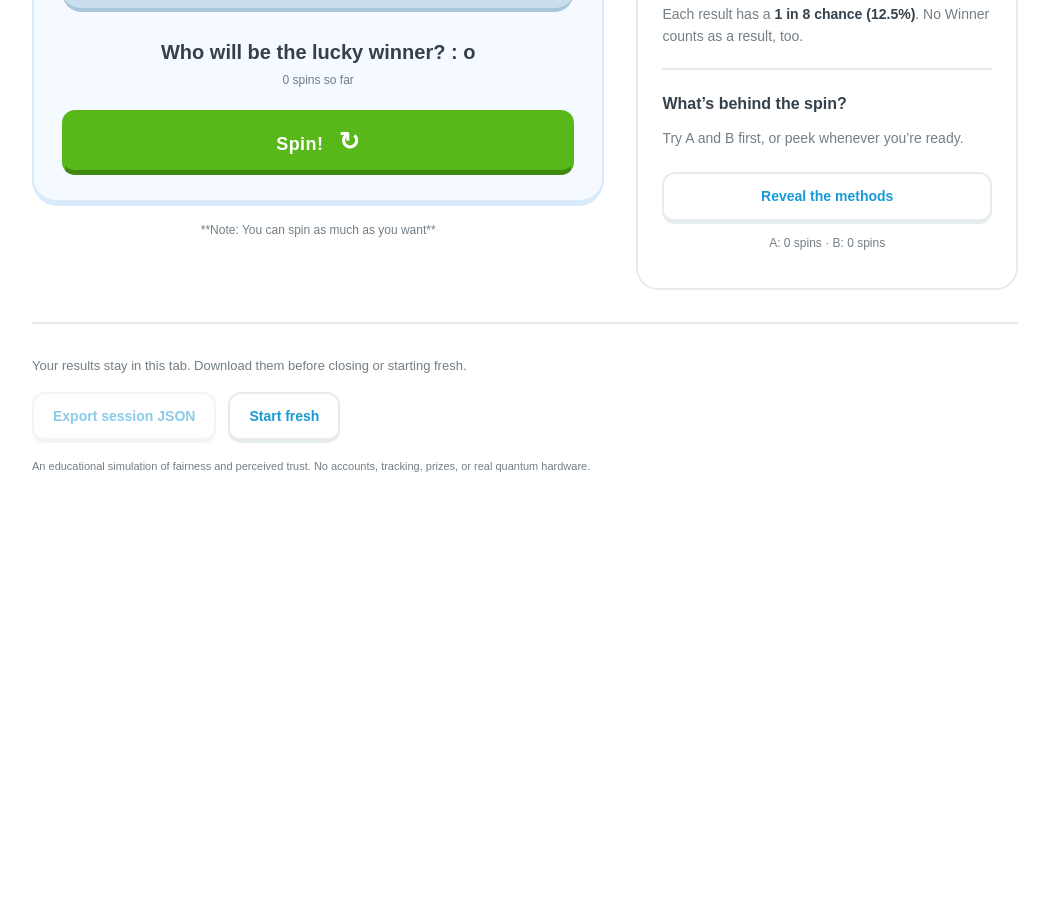
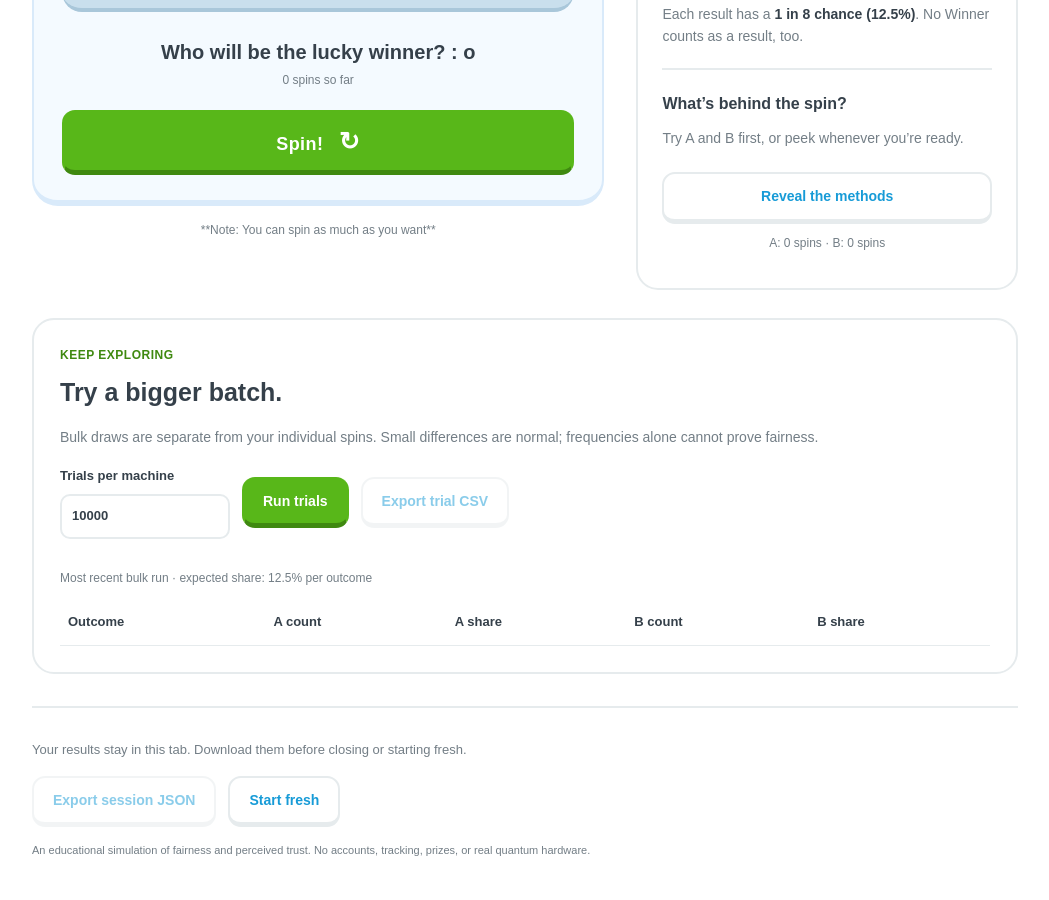
Before and after one commit to Jafaga/raffle_ics651, a website with bundled scripts: page index.html in a window 1280 px wide. Shown: the part 696-1596 px from the top of the page, without its empty margins (115-1164 px from the left). Before the commit the page ends 1211 px from the top, so only its background shows below. Built offline with nearby package versions, Linux system fonts and the light colour scheme.

Commit message:
Keep bulk A/B spin simulator visible before method reveal

```diff
--- a/index.html
+++ b/index.html
@@ -114,7 +114,7 @@
             </p>
         </section>
         <!-- Experiment / Bulk Trials Section -->
-        <section class="panel" id="lab" hidden>
+        <section class="panel" id="lab">
             <div class="eyebrow">KEEP EXPLORING</div>
             <h2>Try a bigger batch.</h2>
             <p>
```
